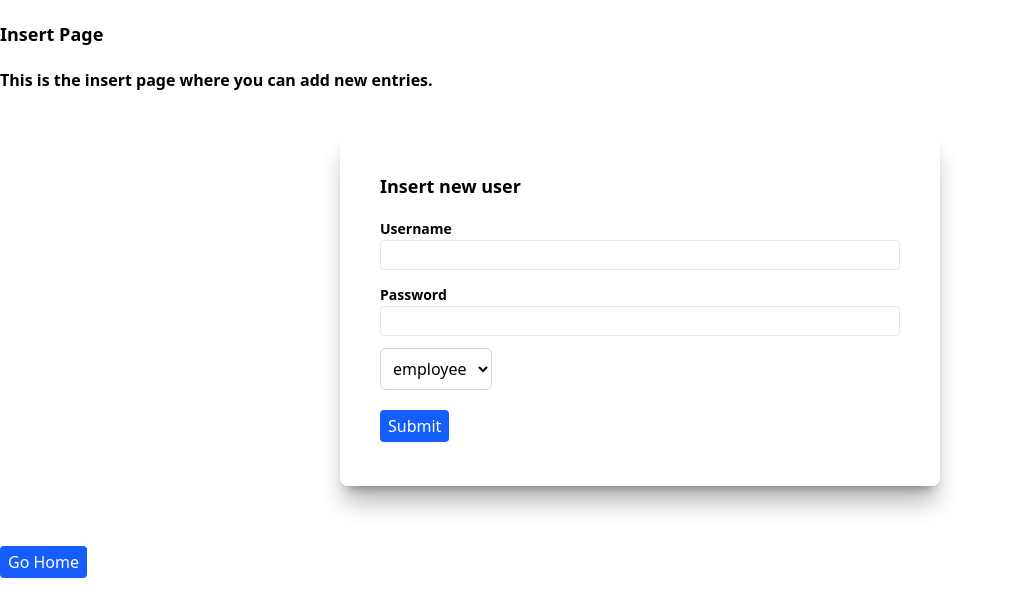
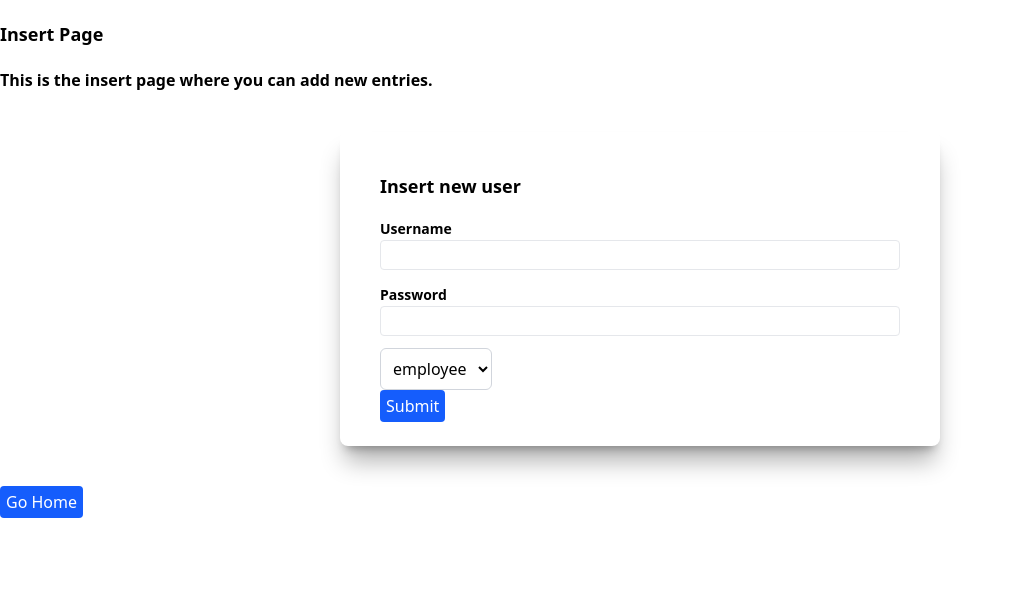
Before and after one commit to Alize21/employee-management-app, a React (Vite) app in the folder employee-management-fe/: page /insert in a window 1280 px wide. Shown: the top 616 px of the page, without its empty margins (0-1009 px from the left). Built offline with nearby package versions, Linux system fonts and the light colour scheme.

Commit message:
style: Add color variants on button component

```diff
--- a/employee-management-fe/src/components/elements/button/index.jsx
+++ b/employee-management-fe/src/components/elements/button/index.jsx
@@ -1,6 +1,12 @@
-const Button = ({ type, children, handleClick }) => {
+const colorVariants = {
+  primary: "bg-blue-600 hover:bg-blue-700 text-white",
+  green: "bg-green-600 hover:bg-green-700 text-white",
+  red: "bg-red-600 hover:bg-red-700 text-white",
+};
+
+const Button = ({ type, children, handleClick, variant = "primary" }) => {
   return (
-    <button type={type} className="py-1 px-2 bg-blue-600 text-white rounded hover:bg-blue-700 my-5" onClick={handleClick}>
+    <button type={type} className={`py-1 px-1.5 rounded ${colorVariants[variant]}`} onClick={handleClick}>
       {children}
     </button>
   );
--- a/employee-management-fe/src/pages/home.jsx
+++ b/employee-management-fe/src/pages/home.jsx
@@ -32,11 +32,11 @@ const HomePage = () => {
       key: "action",
       label: "Action",
       render: (item) => (
-        <div className="flex justify-center gap-1">
+        <div className="flex justify-center gap-3">
           <Button color="green" type="button">
             Update
           </Button>
-          <Button type="button" handleClick={() => handleClick(item._id)}>
+          <Button type="button" variant={"red"} handleClick={() => handleClick(item._id)}>
             Delete
           </Button>
         </div>
```
